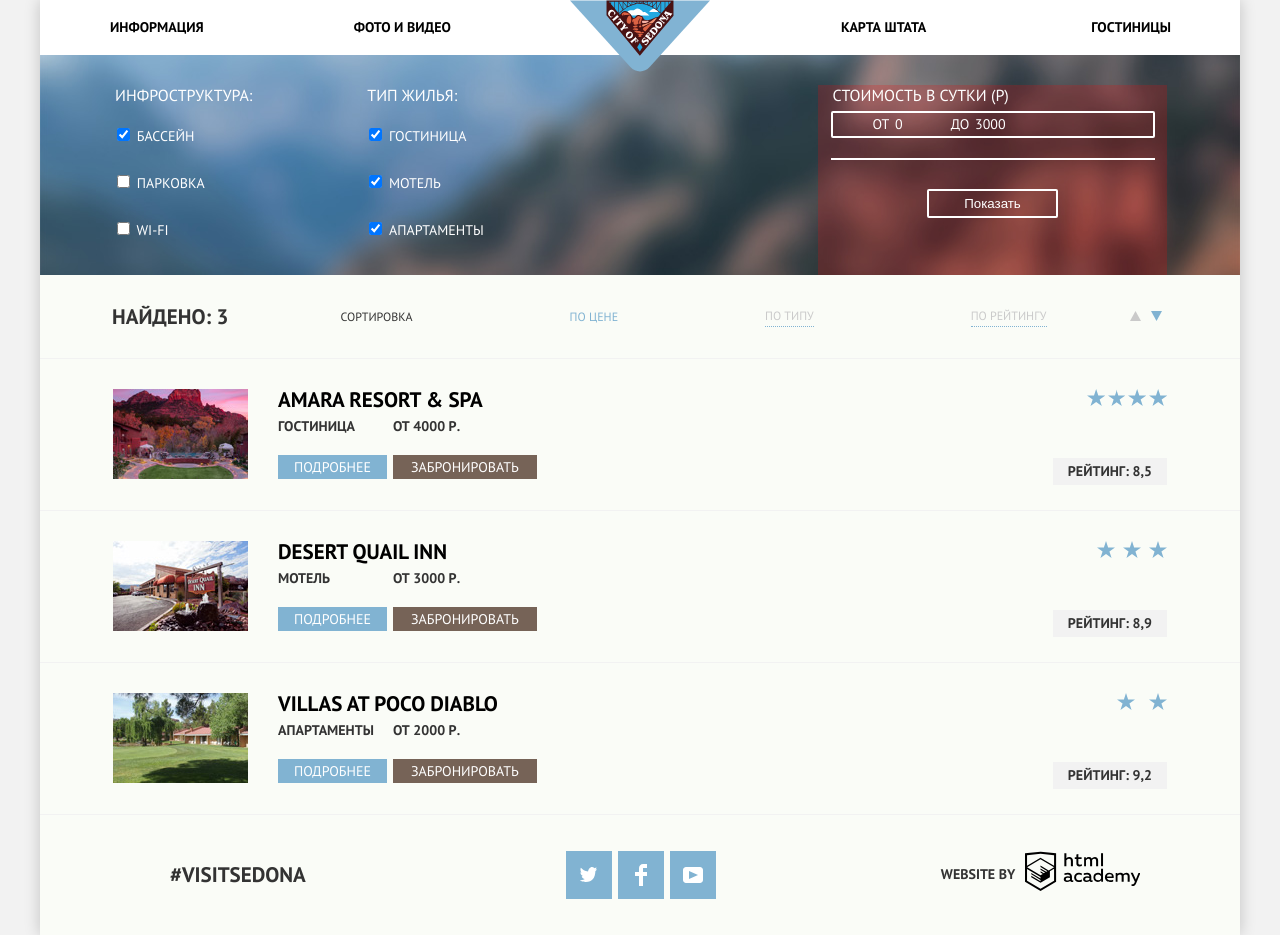
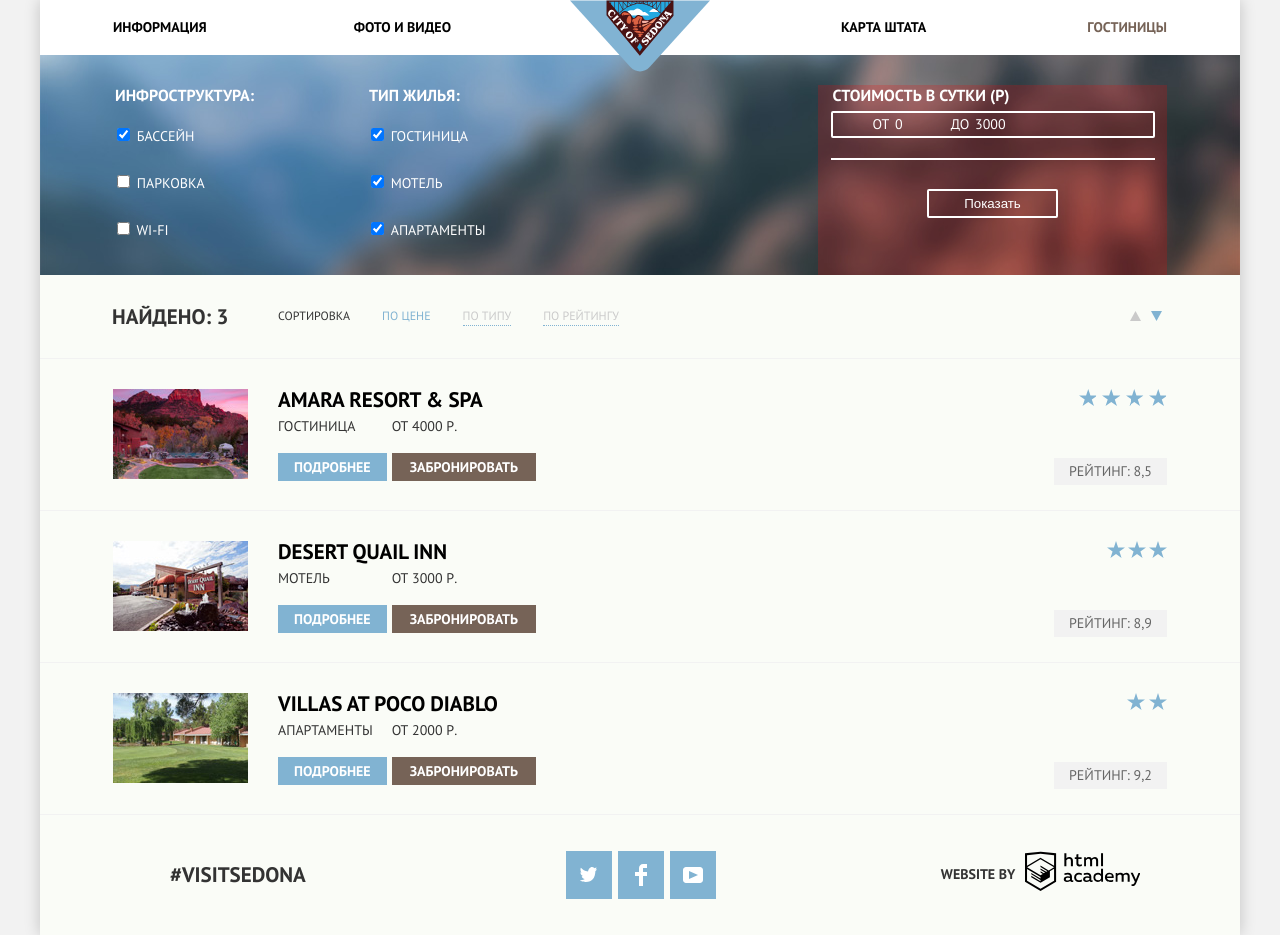
Before and after one commit to alehinoleg/164184-sedona, a plain HTML site: page catalog.html in a window 1280 px wide. Drawn offline with Linux system fonts and the light colour scheme.

Commit message:
Версия для предзащиты
Ни чего нового не сделал, зато пофиксил все косяки, шрифты, переполнение контента, полностью переделал главное меню, ну и всякие мелочи. Поставь предзащиту пожалуйста)))

```diff
--- a/catalog.html
+++ b/catalog.html
@@ -13,10 +13,10 @@
         <nav class="main-navigation">
           <a class="logo" href="index.html"><img src="img/logo.svg" width="140" height="72" alt="citi of sedona"></a>
           <ul class="site-navigation">
-            <li><a href="#" class="info">Информация</a></li>
-            <li><a href="#" class="photo-and-video">Фото и видео</a></li>
-            <li><a href="#" class="state-map">Карта штата</a></li>
-            <li><a href="catalog.html" class="hotel">Гостиницы</a></li>
+            <li class="info-li"><a href="#" class="info">Информация</a></li>
+            <li class="photo-and-video-li"><a href="#" class="photo-and-video">Фото и видео</a></li>
+            <li class="state-map-li"><a href="#" class="state-map">Карта штата</a></li>
+            <li class="hotel-li"><a href="catalog.html" class="hotel hotel-active">Гостиницы</a></li>
           </ul>
         </nav>
       </header>
@@ -93,13 +93,13 @@
           <div class="up">
             <a class="up-down" href="#">
               <svg width="11px" height="10px">
-                <polyline fill="#cacaca" points="5.5,0 0,10 11,10 "/>
+                <polyline fill="currentColor" points="5.5,0 0,10 11,10 "/>
               </svg>
             </a>
 
-            <a class="up-down" href="#">
+            <a class="up-down active" href="#">
               <svg width="11px" height="10px" >
-                <polyline fill="#81b3d2" points="5.5,10 0,0 11,0 "/>
+                <polyline fill="currentColor" points="5.5,10 0,0 11,0 "/>
               </svg>
             </a>
           </div>
@@ -126,7 +126,7 @@
                 </div>
               </div>
               <div class="catalog-info1">
-                <div class="stars stars-2"></div>
+                <div class="stars stars-2"><p class="visually-hidden">Четыре звезды</p></div>
                 <b>Рейтинг: 8,5</b>
               </div>
             </li>
@@ -149,7 +149,7 @@
                 </div>
               </div>
               <div class="catalog-info1">
-                <div class="stars stars-3"></div>
+                <div class="stars stars-3"><p class="visually-hidden">Три звезды</p></div>
                 <b>Рейтинг: 8,9</b>
               </div>
             </li>
@@ -172,7 +172,7 @@
                 </div>
               </div>
               <div class="catalog-info1">
-                <div class="stars stars-4"></div>
+                <div class="stars stars-4"><p class="visually-hidden">Две звезды</p></div>
                 <b>Рейтинг: 9,2</b>
               </div>
             </li>
--- a/css/style.css
+++ b/css/style.css
@@ -54,22 +54,46 @@ input[type="radio"].visually-hidden {
   display: flex;
   align-items: center;
   background-color: #ffffff;
+  padding-left: 73px;
+  padding-right: 73px;
 }
 
-.site-navigation .info{
-  margin-left: 70px;
+.site-navigation li{
+  width: 20%;
+}
+
+.site-navigation .info-li{
+
 }
 
 .site-navigation .photo-and-video{
-  margin-left: 150px;
+  padding-left: 30px;
 }
 
 .site-navigation .state-map{
-  margin-left: 390px;
+  padding-right: 30px;
 }
 
-.site-navigation .hotel{
-  margin-left: 165px;
+.site-navigation .state-map-li{
+  text-align: right;
+  margin-left: 20%;
+}
+
+.site-navigation .hotel-li{
+  text-align: right;
+}
+
+.site-navigation .hotel-active{
+  color: #766357;
+}
+
+.site-navigation .hotel-active:hover,
+.site-navigation .hotel-active:focus{
+  color: #766357;
+}
+
+.site-navigation .hotel-active:active{
+  color: #766357;
 }
 
 .site-navigation a{
@@ -137,8 +161,8 @@ input[type="radio"].visually-hidden {
 .advantages-list .blue{
   background-repeat: no-repeat;
   width: 800px;
-  min-height: 256px;
   background-color:#81b3d2;
+  padding-bottom: 58px;
 }
 
 .advantages-list .blue1{
@@ -154,8 +178,8 @@ input[type="radio"].visually-hidden {
 
 .advantages-list .gray{
   width: 400px;
-  height: 255px;
   background-color: #eeeeee;
+  padding-bottom: 60px;
 }
 
 .advantages-list h2{
@@ -366,7 +390,6 @@ input[type="radio"].visually-hidden {
   display: flex;
   flex-wrap: wrap;
   justify-content: space-between;
-  font-weight: 700;
 }
 
 .modal-form label{
@@ -378,11 +401,14 @@ input[type="radio"].visually-hidden {
   align-items: center;
   margin-bottom: 10px;
   color: #000000;
+  font-family: "PT Sans", Arial, sans-serif;
+  font-weight: 700;
 }
 
 .modal-form input{
   width:320px;
   padding: 10px;
+  font-family: "PT Sans", Arial, sans-serif;
   font-weight: 700;
   color: #000000;
   border: 0;
@@ -518,6 +544,7 @@ input[type="radio"].visually-hidden {
 
 .filter form legend{
   font-size: 16px;
+  font-weight: 700;
 }
 
 .filter form ul li{
@@ -613,11 +640,12 @@ input[type="radio"].visually-hidden {
 
 .sort .sort-filter{
   display: flex;
-  width: 370px;
   align-items: center;
   justify-content: space-around;
   font-size: 12px;
+  line-height: 18px;
   flex-grow: 1;
+  margin-right: 490px;
 }
 
 .sort .up{
@@ -636,7 +664,6 @@ input[type="radio"].visually-hidden {
   color: #81b3d2;
   text-decoration: none;
   border:none;
-  margin-right: -10px;
 }
 
 .sort a{
@@ -696,18 +723,19 @@ input[type="radio"].visually-hidden {
 }
 
 .hotel-item{
-  width: 100px;
-  margin-right: 15px;
+  margin-right: 5px;
 }
 
 .hotel-item b{
   display: block;
   padding-bottom: 20px;
+  font-weight: 400;
 }
 
 .booking b{
   display: block;
   padding-bottom: 20px;
+  font-weight: 400;
 }
 
 .booking{
@@ -724,12 +752,12 @@ input[type="radio"].visually-hidden {
 }
 
 .catalog-info .read-more{
-  padding: 3px 16px;
+  padding: 5px 16px;
   margin-top: 10px;
 }
 
 .catalog-info .reservation{
-  padding: 3px 18px;
+  padding: 5px 18px;
 }
 
 .catalog-info1{
@@ -742,6 +770,8 @@ input[type="radio"].visually-hidden {
 .catalog-info1 b{
   padding: 3px 15px;
   background-color: #f2f2f2;
+  color: #666666;
+  font-weight: 400;
 }
 
 .catalog-item .stars{
@@ -752,15 +782,15 @@ input[type="radio"].visually-hidden {
 }
 
 .catalog-item .stars-2{
-  width: 80px;
+  width: 88px;
 }
 
 .catalog-item .stars-3{
-  width: 70px;
+  width: 60px;
 }
 
 .catalog-item .stars-4{
-  width: 50px;
+  width: 40px;
 }
 
 .catalog-item h3{
@@ -778,6 +808,7 @@ input[type="radio"].visually-hidden {
 
 .catalog-list .read-more{
   color:#ffffff;
+  font-weight: 700;
   background-color: #81b3d2;
 }
 
@@ -794,6 +825,7 @@ input[type="radio"].visually-hidden {
 .catalog-list .reservation{
   background-color: #766357;
   color: #ffffff;
+  font-weight: 700;
 }
 
 .catalog-list .reservation:hover,
```
Also changed, not shown: index.html (+4 -4 lines).
